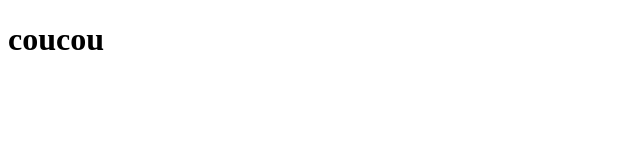
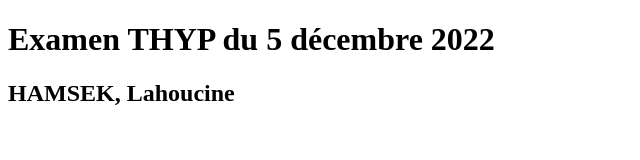
Before and after one commit to RIIDLEY/EXAM_THYP_22-23, a plain HTML site: page index.html in a window 1280 px wide. Shown: the whole page, without its empty margins (0-640 px from the left). Drawn offline with Linux system fonts and the light colour scheme.

Commit message:
Update index.html

```diff
--- a/index.html
+++ b/index.html
@@ -8,7 +8,8 @@
 </head>
 <body>
 
-    <h1>coucou</h1>
+    <h1>Examen THYP du 5 décembre 2022</h1>
+    <h2>HAMSEK, Lahoucine</h2>
 
 </body>
 </html>
```
